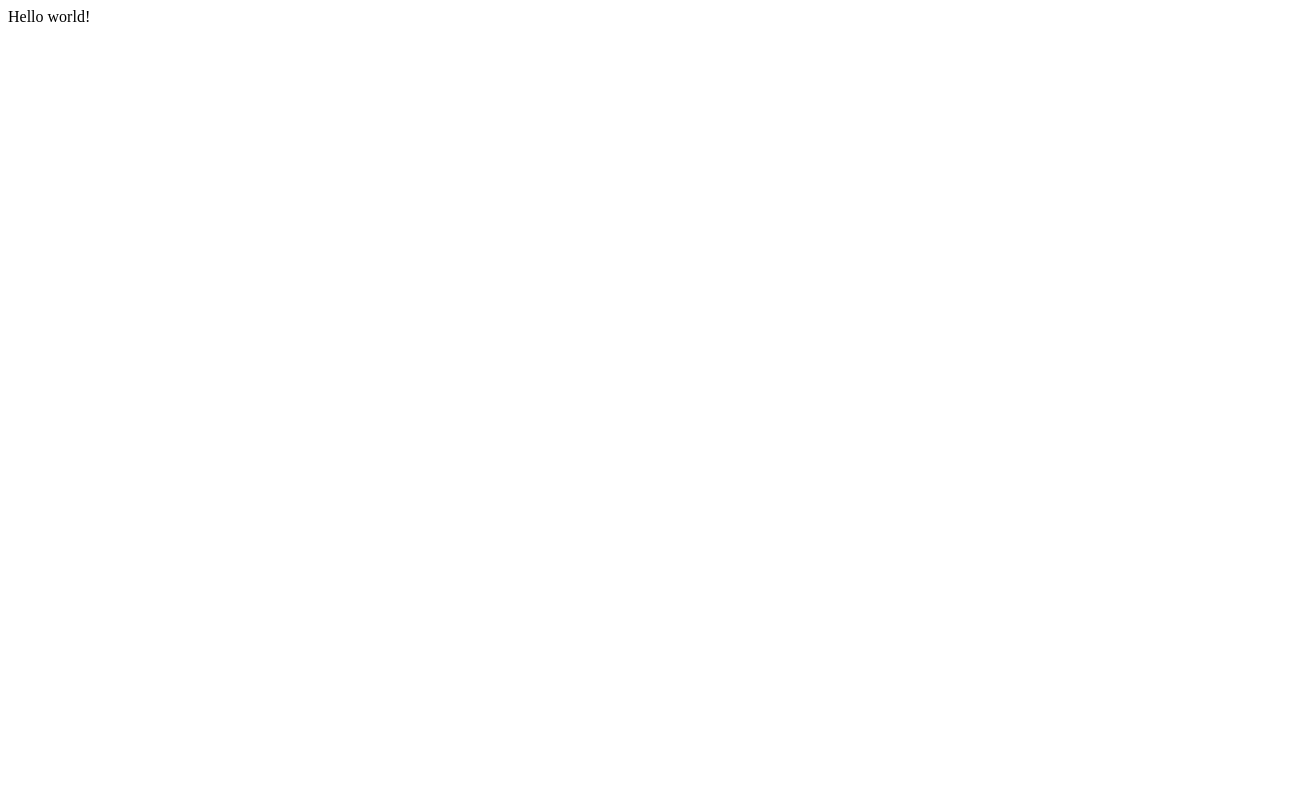
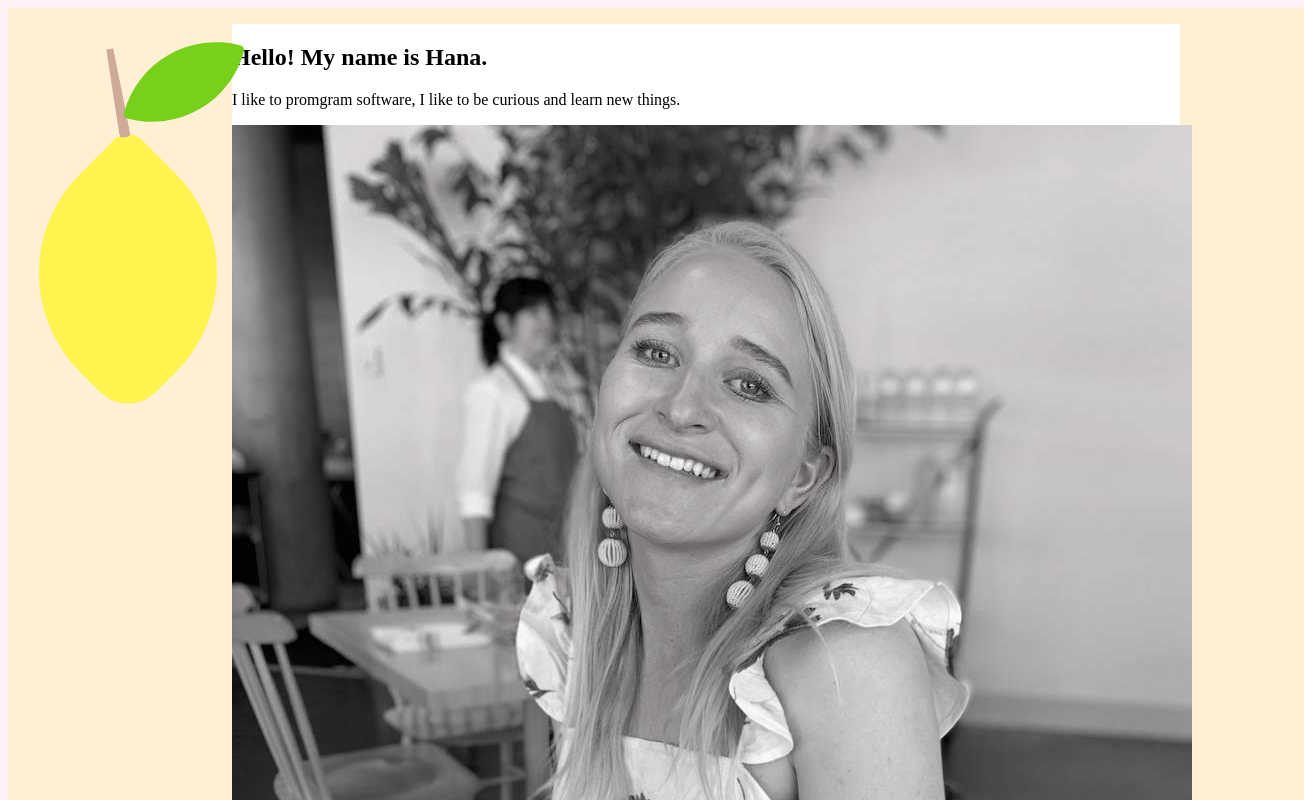
Before and after one commit to Chanaeva/website, a Gatsby site: page / in a window 1280 px wide. Shown: the top 800 px of the page, 1304 px wide, since content can reach past the window. Built offline with nearby package versions, Linux system fonts and the light colour scheme; Gatsby itself is replaced by a stand-in of ours.

Commit message:
init commit

```diff
--- /dev/null
+++ b/gatsby-browser.js
@@ -0,0 +1 @@
+import './src/styles/global.css'
--- a/package.json
+++ b/package.json
@@ -16,7 +16,8 @@
   "dependencies": {
     "gatsby": "^3.4.1",
     "react": "^17.0.1",
-    "react-dom": "^17.0.1"
+    "react-dom": "^17.0.1",
+    "styled-components": "^5.3.0"
   },
   "devDependencies": {
     "prettier": "2.2.1"
--- a/src/pages/index.js
+++ b/src/pages/index.js
@@ -1,5 +1,80 @@
 import React from "react"
+import styled from "styled-components"
+import me from '../../static/IMG_0369.jpg'
+
+const Wrapper = styled.section`
+  padding: 1em;
+  background: papayawhip;
+  width: 100%;
+  height: 100vh;
+  display: flex;
+  flex-direction: row;
+`
+
+const Lemon = styled.div`
+  width: 200px;
+  height: 200px;
+  background-color: #fff44f;
+  border: 4px solid #fff44f;
+  border-radius: 20px 140px 40px 140px;
+  transform: rotate(45deg);
+  -webkit-transform: rotate(45deg);
+  -moz-transform: rotate(45deg);
+  position: relative;
+  top: 145px;
+  z-index: 1;
+`
+const Leaf = styled.div`
+  width: 100px;
+  height: 100px;
+  background: #77d01a;
+  border-radius: 5px 100px;
+  transform: rotate(105deg);
+  -webkit-transform: rotate(105deg);
+  -moz-transform: rotate(105deg);
+  position: relative;
+  top: -200px;
+  left: 110px;
+  z-index: 3;
+`
+const Stem = styled.div`
+  width: 7px;
+  height: 0px;
+  border-bottom: 90px solid #ceaa98;
+  border-left: 2px solid transparent;
+  border-right: 2px solid transparent;
+  border-bottom-right-radius: 4px;
+  border-bottom-left-radius: 4px;
+  transform: rotate(-10deg);
+  position: relative;
+  top: -284px;
+  left: 88px;
+  z-index: 2;
+`
+
+const Card = styled.div`
+  width: 75%;
+  height: 50vh;
+  background-color: white;
+`
 
 export default function Home() {
-  return <div>Hello world!</div>
+  return (
+    <Wrapper>
+      <div>
+        <Lemon></Lemon>
+        <Leaf></Leaf>
+        <Stem></Stem>
+      </div>
+      <Card>
+         <h1>
+           Hello! My name is Hana.
+         </h1>
+         <p> I like to promgram software, I like to be curious and learn new things.</p>
+         <img alt="me" src={me}>
+
+         </img>
+      </Card>
+    </Wrapper>
+  )
 }
--- /dev/null
+++ b/src/styles/global.css
@@ -0,0 +1,3 @@
+body {
+    background-color: lavenderblush;
+  }
```
Also changed, not shown: static/IMG_0369.JPG (added), 1 other file.
